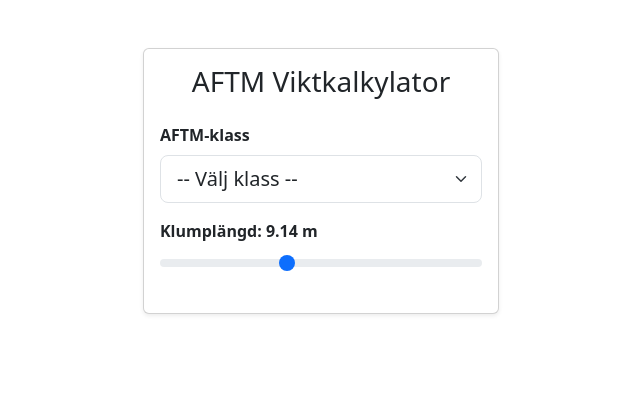
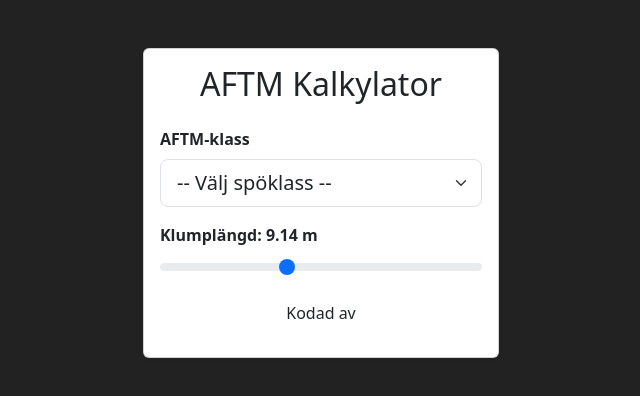
Before and after one commit to jimmiecarlsson/ReactAFTMAppSolution, a React (Vite) app: page / in a window 1280 px wide. Shown: the top 396 px of the page, without its empty margins (319-959 px from the left). Built offline with nearby package versions, Linux system fonts and the light colour scheme.

Commit message:
Adjust som UI

```diff
--- a/src/App.css
+++ b/src/App.css
@@ -1,92 +1,11 @@
-/*#root {
+#root {
   max-width: 1280px;
   margin: 0 auto;
   padding: 2rem;
   text-align: center;
 }
 
-.logo {
-  height: 6em;
-  padding: 1.5em;
-  will-change: filter;
-  transition: filter 300ms;
-}
-.logo:hover {
-  filter: drop-shadow(0 0 2em #646cffaa);
-}
-.logo.react:hover {
-  filter: drop-shadow(0 0 2em #61dafbaa);
-}
 
-@keyframes logo-spin {
-  from {
-    transform: rotate(0deg);
-  }
-  to {
-    transform: rotate(360deg);
-  }
-}
-
-@media (prefers-reduced-motion: no-preference) {
-  a:nth-of-type(2) .logo {
-    animation: logo-spin infinite 20s linear;
-  }
-}
-
-.card {
-  padding: 2em;
-}
-
-.read-the-docs {
-  color: #888;
-}
-
-.app-container {
-    display: flex;
-    justify-content: center;
-    padding: 40px;
-    background: #f6f6f6;
-    min-height: 100vh;
-}
-
-.card {
-    background: #fff;
-    padding: 30px;
-    border-radius: 10px;
-    width: 360px;
-    box-shadow: 0 4px 10px rgba(0,0,0,0.1);
-}
-
-    .card h2 {
-        margin-top: 0;
-        text-align: center;
-    }
-
-.info-box {
-    background: #eef1ff;
-    padding: 10px;
-    border-radius: 6px;
-    margin: 15px 0;
-}
-
-label {
-    display: block;
-    margin-bottom: 5px;
-    font-weight: 600;
-}
-
-select,
-input[type="range"] {
-    width: 100%;
-    margin-bottom: 20px;
-}
-
-.result {
-    font-size: 1.2rem;
-    text-align: center;
-    margin-top: 10px;
-}
-*/
 
 .form-range-lg {
     height: 1.4rem !important;
--- a/src/App.jsx
+++ b/src/App.jsx
@@ -27,16 +27,16 @@ function App() {
                     <Card className="shadow-sm">
                         <Card.Body>
 
-                            <h3 className="text-center mb-4">AFTM Viktkalkylator</h3>
+                            <h2 className="text-center mb-4">AFTM Kalkylator</h2>
 
                             <AFTMSelect value={aftm} onChange={setAftm} />
 
                             {aftmInfo && (
-                                <Alert variant="primary">
-                                    <strong>Standardvikt:</strong><br />
-                                    Min: {aftmInfo.minWeight} g<br />
-                                    Std: {aftmInfo.stdWeight} g<br />
-                                    Max: {aftmInfo.maxWeight} g
+                                <Alert variant="secondary">
+                                    <strong>Vikter enligt AFTM:</strong><br />
+                                    Minimum: {aftmInfo.minWeight} g<br />
+                                    Standard: {aftmInfo.stdWeight} g<br />
+                                    Maximum: {aftmInfo.maxWeight} g
                                 </Alert>
                             )}
 
@@ -44,13 +44,14 @@ function App() {
 
                             {aftm && (
                                 <>
+                                    <Alert variant="info" className="text-center">
+                                        Vikt per meter: <strong>{gramsPerMeter} g/m</strong>
+                                    </Alert>
+
                                     <Alert variant="success" className="text-center">
                                         Klumpvikt: <strong>{weight} g</strong>
                                     </Alert>
 
-                                    <Alert variant="info" className="text-center">
-                                        Vikt per meter: <strong>{gramsPerMeter} g/m</strong>
-                                    </Alert>
 
 
                                     {(() => {
@@ -66,8 +67,9 @@ function App() {
                                 </>
                             )}
 
-
-
+                            <div className="text-center mt-3">
+                                <p>Kodad av</p>
+                            </div>
                         </Card.Body>
                     </Card>
                 </Col>
--- a/src/components/AFTMSelect.jsx
+++ b/src/components/AFTMSelect.jsx
@@ -12,10 +12,10 @@ function AFTMSelect({ value, onChange }) {
                 value={value}
                 onChange={(e) => onChange(Number(e.target.value))}
             >
-                <option value="">-- Välj klass --</option>
+                <option value="">-- Välj spöklass --</option>
                 {aftmClasses.map(n => (
                     <option key={n} value={n}>
-                        Klass #{n}
+                        #{n}
                     </option>
                 ))}
             </Form.Select>
--- a/src/index.css
+++ b/src/index.css
@@ -1,69 +1,3 @@
-/*:root {
-  font-family: system-ui, Avenir, Helvetica, Arial, sans-serif;
-  line-height: 1.5;
-  font-weight: 400;
-
-  color-scheme: light dark;
-  color: rgba(255, 255, 255, 0.87);
-  background-color: #242424;
-
-  font-synthesis: none;
-  text-rendering: optimizeLegibility;
-  -webkit-font-smoothing: antialiased;
-  -moz-osx-font-smoothing: grayscale;
+body {
+    background-color: #222;
 }
-
-a {
-  font-weight: 500;
-  color: #646cff;
-  text-decoration: inherit;
-}
-a:hover {
-  color: #535bf2;
-}
-
-body {
-  margin: 0;
-  display: flex;
-  place-items: center;
-  min-width: 320px;
-  min-height: 100vh;
-}
-
-h1 {
-  font-size: 3.2em;
-  line-height: 1.1;
-}
-
-button {
-  border-radius: 8px;
-  border: 1px solid transparent;
-  padding: 0.6em 1.2em;
-  font-size: 1em;
-  font-weight: 500;
-  font-family: inherit;
-  background-color: #1a1a1a;
-  cursor: pointer;
-  transition: border-color 0.25s;
-}
-button:hover {
-  border-color: #646cff;
-}
-button:focus,
-button:focus-visible {
-  outline: 4px auto -webkit-focus-ring-color;
-}
-
-@media (prefers-color-scheme: light) {
-  :root {
-    color: #213547;
-    background-color: #ffffff;
-  }
-  a:hover {
-    color: #747bff;
-  }
-  button {
-    background-color: #f9f9f9;
-  }
-}
-*/
```
Also changed, not shown: 2 other files (tests, documents, lock files or other folders).
